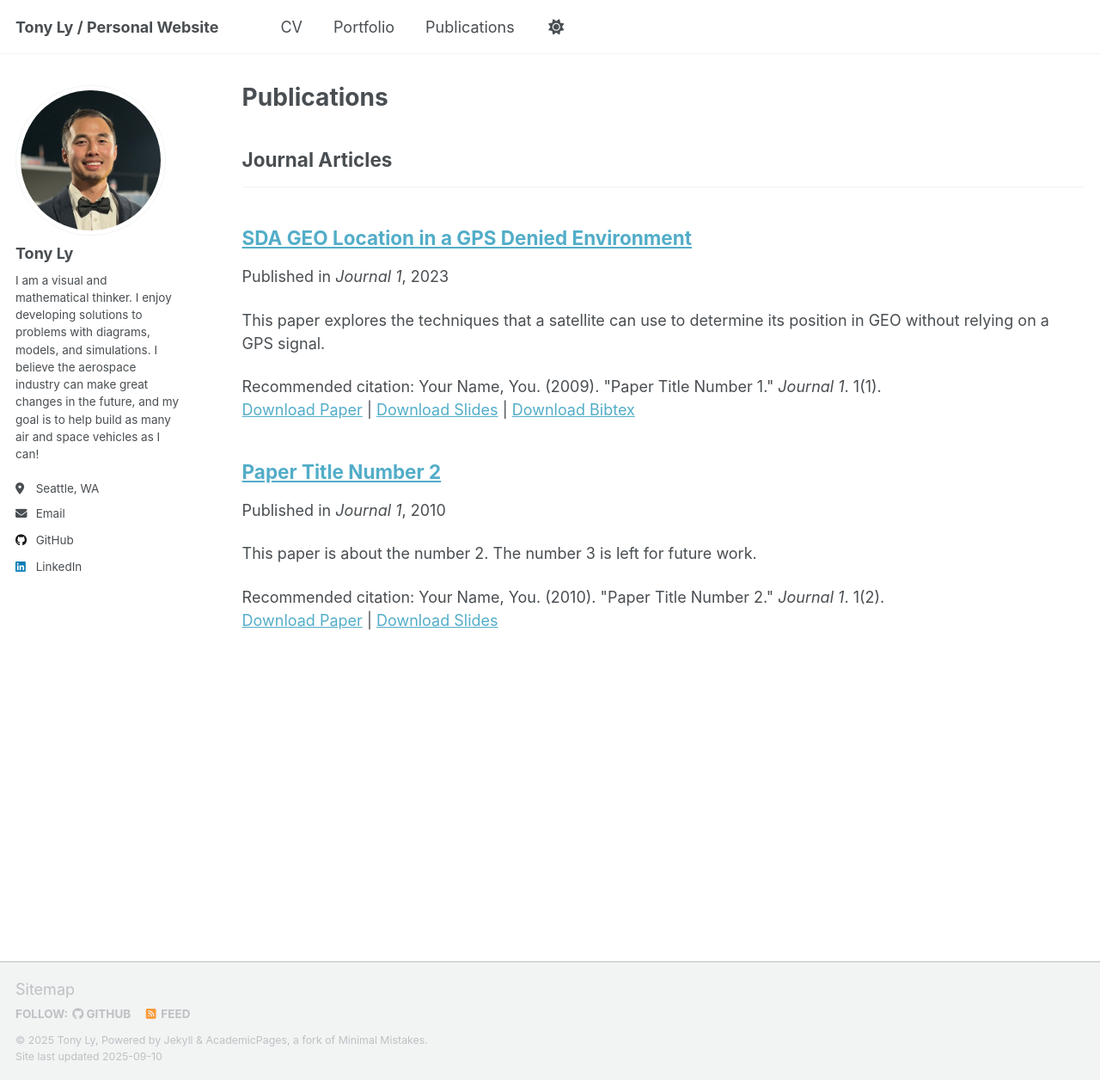
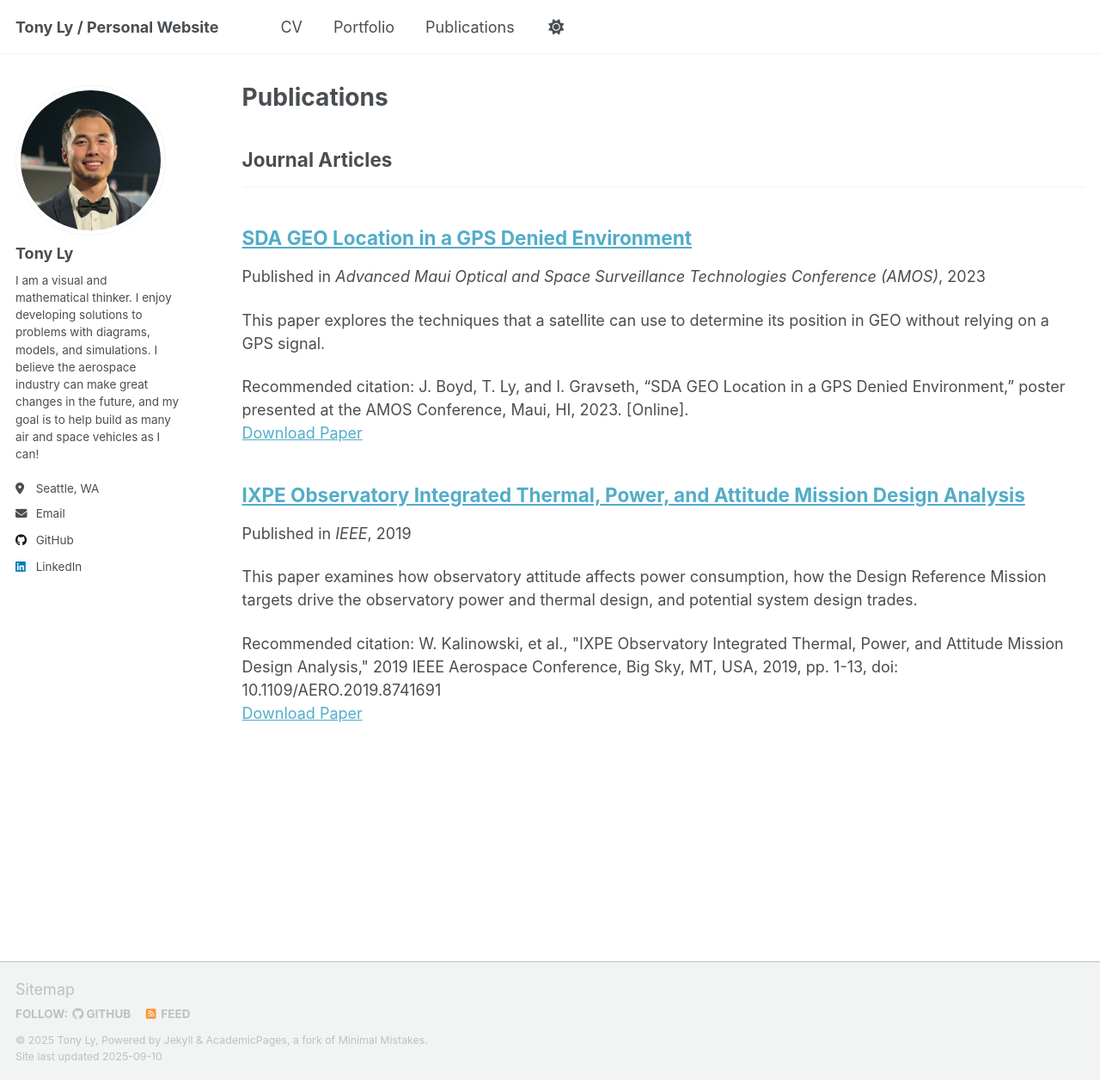
Before and after one commit to TonyDTiger/TonyDTiger.github.io, a Jekyll site: the page built from _pages/publications.html, in a window 1280 px wide and 1256 px high. Shown: the whole window at 86% size. Built offline with Jekyll 4.4.1, drawn with Linux system fonts in a browser that asks for light colours; a script that is not in the unit is left out.

Commit message:
Updates to publication pages

```diff
--- a/_publications/2009-10-01-paper-title-number-1.md
+++ b/_publications/2009-10-01-paper-title-number-1.md
@@ -2,13 +2,13 @@
 title: "SDA GEO Location in a GPS Denied Environment"
 collection: publications
 category: manuscripts
-permalink: /publication/2009-10-01-paper-title-number-1
+# permalink: /publication/2009-10-01-paper-title-number-1
 excerpt: 'This paper explores the techniques that a satellite can use to determine its position in GEO without relying on a GPS signal.'
 date: 2023-09-22
-venue: 'Journal 1'
-slidesurl: 'https://amostech.com/TechnicalPapers/2023/Poster/Boyd.pdf'
+venue: 'Advanced Maui Optical and Space Surveillance Technologies Conference (AMOS)'
+# slidesurl: 'https://amostech.com/TechnicalPapers/2023/Poster/Boyd.pdf'
 paperurl: 'https://amostech.com/TechnicalPapers/2023/Poster/Boyd.pdf'
-bibtexurl: 'http://academicpages.github.io/files/bibtex1.bib'
-citation: 'Your Name, You. (2009). &quot;Paper Title Number 1.&quot; <i>Journal 1</i>. 1(1).'
+# bibtexurl: 'http://academicpages.github.io/files/bibtex1.bib'
+citation: 'J. Boyd, T. Ly, and I. Gravseth, “SDA GEO Location in a GPS Denied Environment,” poster presented at the AMOS Conference, Maui, HI, 2023. [Online].'
 ---
 The contents above will be part of a list of publications, if the user clicks the link for the publication than the contents of section will be rendered as a full page, allowing you to provide more information about the paper for the reader. When publications are displayed as a single page, the contents of the above "citation" field will automatically be included below this section in a smaller font.
--- a/_publications/2010-10-01-paper-title-number-2.md
+++ b/_publications/2010-10-01-paper-title-number-2.md
@@ -1,14 +1,14 @@
 ---
-title: "Paper Title Number 2"
+title: "IXPE Observatory Integrated Thermal, Power, and Attitude Mission Design Analysis"
 collection: publications
 category: manuscripts
 permalink: /publication/2010-10-01-paper-title-number-2
-excerpt: 'This paper is about the number 2. The number 3 is left for future work.'
-date: 2010-10-01
-venue: 'Journal 1'
-slidesurl: 'http://academicpages.github.io/files/slides2.pdf'
-paperurl: 'http://academicpages.github.io/files/paper2.pdf'
-citation: 'Your Name, You. (2010). &quot;Paper Title Number 2.&quot; <i>Journal 1</i>. 1(2).'
+excerpt: 'This paper examines how observatory attitude affects power consumption, how the Design Reference Mission targets drive the observatory power and thermal design, and potential system design trades.'
+date:  2019-06-20
+venue: 'IEEE'
+# slidesurl: 'http://academicpages.github.io/files/slides2.pdf'
+paperurl: 'https://ieeexplore.ieee.org/document/8741691'
+citation: 'W. Kalinowski, et al., "IXPE Observatory Integrated Thermal, Power, and Attitude Mission Design Analysis," 2019 IEEE Aerospace Conference, Big Sky, MT, USA, 2019, pp. 1-13, doi: 10.1109/AERO.2019.8741691'
 ---
 
 The contents above will be part of a list of publications, if the user clicks the link for the publication than the contents of section will be rendered as a full page, allowing you to provide more information about the paper for the reader. When publications are displayed as a single page, the contents of the above "citation" field will automatically be included below this section in a smaller font.
```
